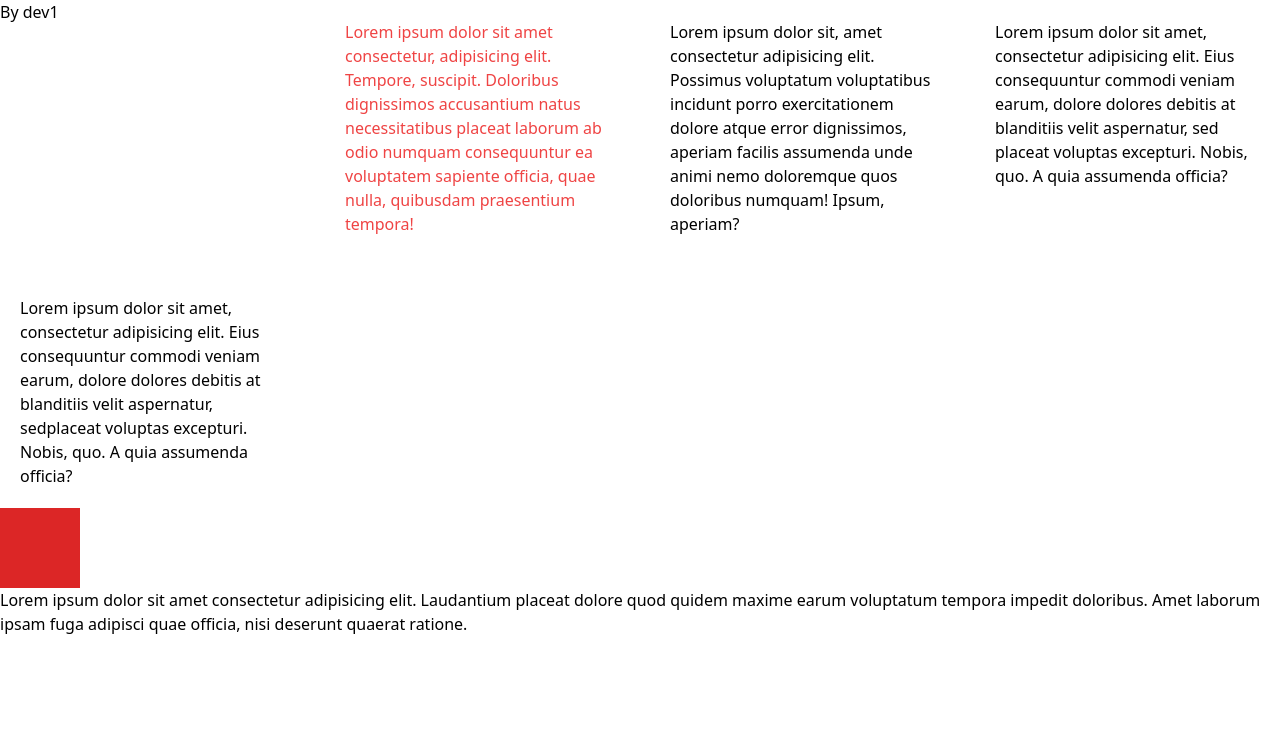
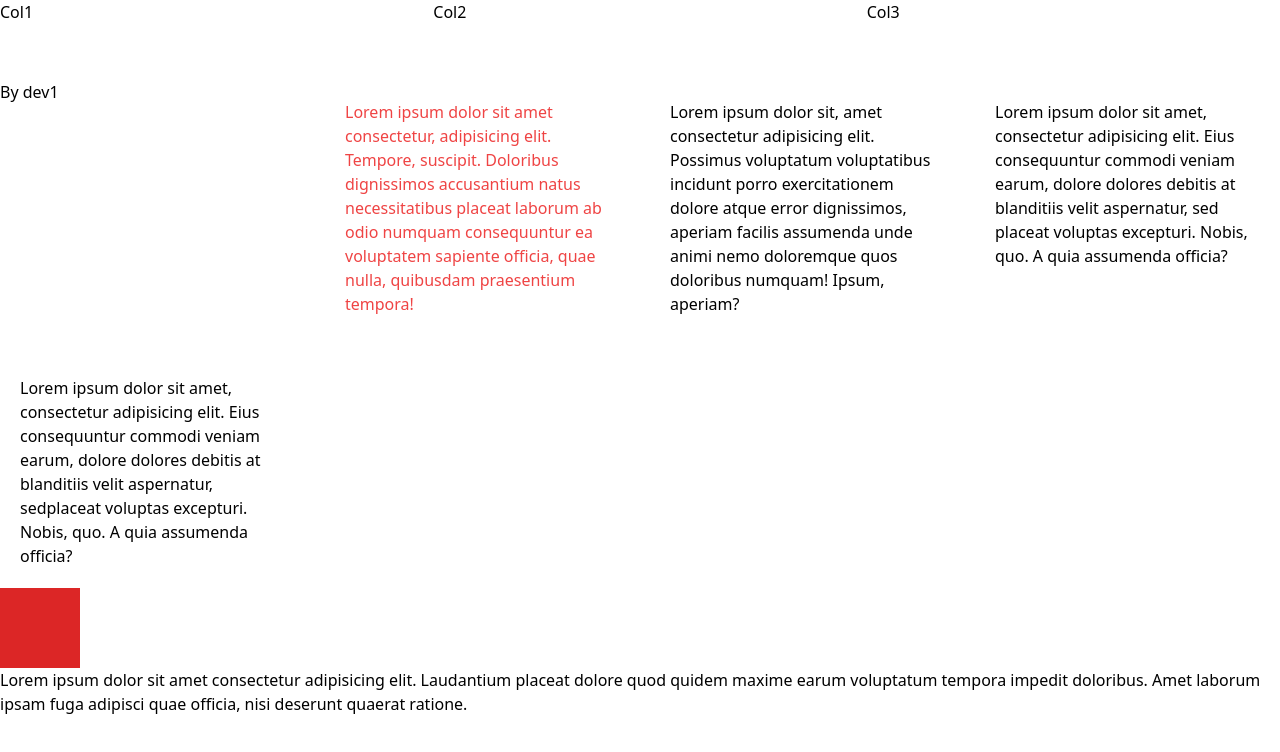
Before and after one commit to Aelinn1/Test-demo, a website: page src/index.html in a window 1280 px wide. Drawn offline with Linux system fonts and the light colour scheme.

Commit message:
added all files

```diff
--- a/src/index.html
+++ b/src/index.html
@@ -7,6 +7,19 @@
     <link rel="stylesheet" href="../public/style.css">
 </head>
 <body>
+    <section>
+        <div class="w-full grid grid-cols-3 gap-5 m-auto">
+            <div class="border-blue-200 border-2 h-20 rounded">
+                Col1
+            </div>
+            <div class="border-blue-200 border-2 h-20 rounded">
+                Col2
+            </div>
+            <div class="border-blue-200 border-2 h-20 rounded">
+                Col3
+            </div>
+        </div>
+    </section>
     <section>
         <div class="w-full grid grid-cols-4 gap-5">
             <h1>By dev1</h1>
```
